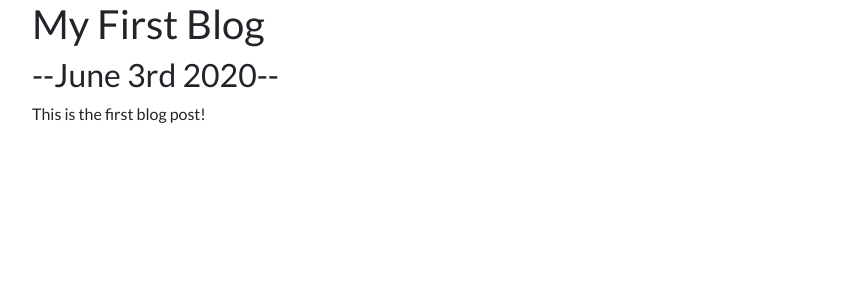
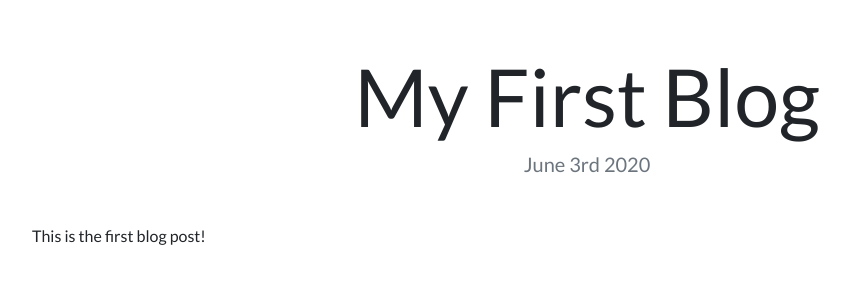
Before and after one commit to benjaminmace/Django3-portfolio, a Django app: template personal_portfolio_project/blog/templates/blog/detail.html in a window 1280 px wide. Shown: the part 56-356 px from the top of the page, without its empty margins (53-903 px from the left). Run offline with Django 3.2, Linux system fonts and the light colour scheme; the template is opened without the code that fills it: values that come from a table or form of the project are taken from there, others are empty; data comes from the database, SQL or seed files in the repository; parts of the project's set-up code (start-up, migrations or seed data) failed here and were passed over; some libraries are stand-ins or nearby versions.

Commit message:
5 Jun 09:13 cleaning up html based on firefox plugin

```diff
--- a/personal_portfolio_project/blog/templates/blog/detail.html
+++ b/personal_portfolio_project/blog/templates/blog/detail.html
@@ -9,9 +9,11 @@
     <title>Blog</title>
 </head>
 <body>
-    <h1>{{ blog.title }}</h1>
-    <h2>--{{ blog.date|date:'F jS Y' }}--</h2>
-    <p>{{ blog.description }}</p>
+  <h1 class="text-center mt-5" id="blogdetailtitle">{{ blog.title }}</h1>
+
+  <h5 class="text-center text-muted mb-5">{{ blog.date|date:'F jS Y' }}</h5>
+
+  <p>{{ blog.description }}</p>
 
 </body>
 </html>
--- a/personal_portfolio_project/portfolio/templates/portfolio/base.html
+++ b/personal_portfolio_project/portfolio/templates/portfolio/base.html
@@ -14,7 +14,7 @@
 
   <link href="https://fonts.googleapis.com/css?family=Lato&display=swap" rel="stylesheet">
 
-  <link rel="icon" type="image/png" href="{% static "portfolio/logo.png" %}"
+  <link rel="icon" type="image/png" href="{% static "portfolio/logo.png" %}">
 
 </head>
 
@@ -23,7 +23,7 @@
   <nav id="topNav" class="navbar navbar-expand-md navbar-light">
     <div class="container">
       <a class="navbar-brand" href="{% url 'home' %}">
-        <img src="{% static "portfolio/logo.png" %}" width="20" height="20" class="d-inline-block align-top">
+        <img src="{% static "portfolio/logo.png" %}" width="20" height="20" class="d-inline-block align-top" alt="image of Benjamin">
         <span>Projects</span>
       </a>
       <button class="navbar-toggler" type="button" data-toggle="collapse" data-target="#navbarNav" aria-controls="navbarNav" aria-expanded="false" aria-label="Toggle navigation">
@@ -43,7 +43,7 @@
   </nav>
   <div class="container">
     {% block content %}{% endblock %}
-  </div>
+</div>
 
   <!-- Optional JavaScript -->
   <!-- jQuery first, then Popper.js, then Bootstrap JS -->
```
Also changed, not shown: personal_portfolio_project/blog/templates/blog/all_blogs.html (+4 -4 lines), personal_portfolio_project/portfolio/templates/portfolio/home.html (+4 -10 lines), 1 other file.
